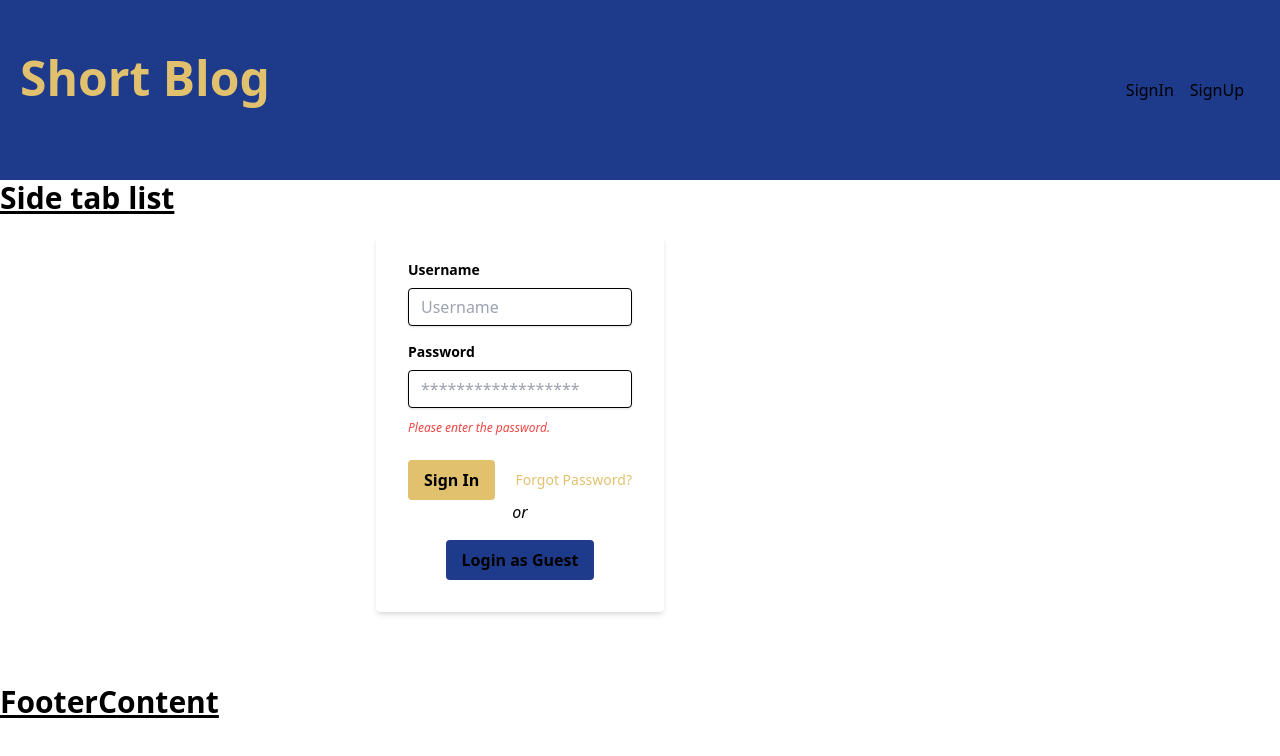
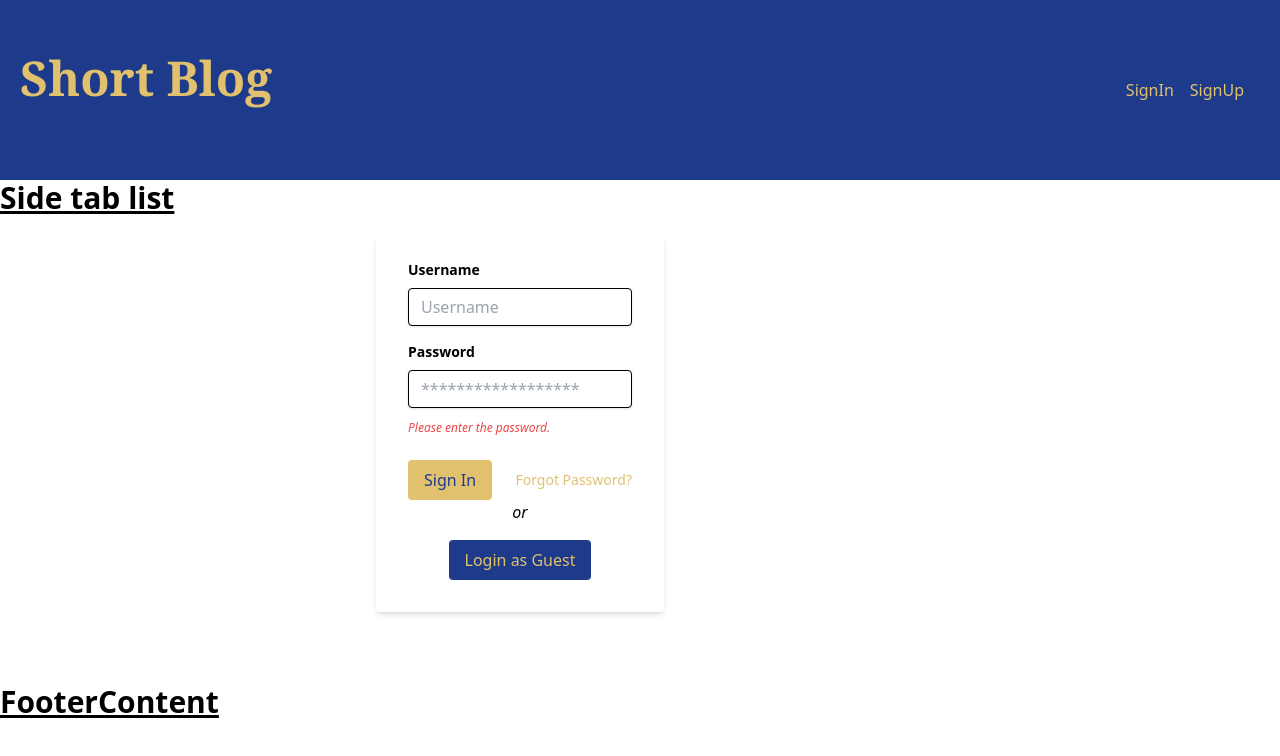
Before and after one commit to srivishnuc/dev-blog, a React (Create React App) app: page /signin in a window 1280 px wide. Shown: the top 756 px of the page. Built offline with nearby package versions, Linux system fonts and the light colour scheme.

Commit message:
primary and secondary color fixed sigin and singout page

```diff
--- a/src/Components/Header/SignIn.js
+++ b/src/Components/Header/SignIn.js
@@ -18,7 +18,7 @@ function SignIn() {
                     <p className="text-error text-xs italic">Please enter the password.</p>
                 </div>
                 <div className="flex items-center justify-between">
-                    <button className="bg-primary hover:bg-blue-700 text-white font-bold py-2 px-4 rounded focus:outline-none focus:shadow-outline" type="button">
+                    <button className="bg-primary text-secondary hover:bg-blue-700 text-white py-2 px-4 rounded focus:outline-none focus:shadow-outline" type="button">
                         Sign In
                     </button>
                     <a className="inline-block align-baseline text-sm text-primary" href="#">
@@ -27,7 +27,7 @@ function SignIn() {
                 </div>
                 <div className="flex flex-col items-center justify-between gap-4">
                     <i>or</i>
-                    <button className="bg-secondary hover:bg-blue-700 text-white font-bold py-2 px-4 rounded focus:outline-none focus:shadow-outline" type="button">
+                    <button className="bg-secondary text-primary hover:bg-blue-700 text-white py-2 px-4 rounded focus:outline-none focus:shadow-outline" type="button">
                         Login as Guest
                     </button>
                 </div>
--- a/src/Components/Header/SignInOut.js
+++ b/src/Components/Header/SignInOut.js
@@ -5,8 +5,8 @@ function SignInOut() {
     return (
         <div className='flex items-center justify-end m-5 p-4 col-span-1'>
             <nav>
-                <Link className="mr-2" to='/signin'>SignIn</Link>
-                <Link className="ml-2" to='/signup'>SignUp</Link>
+                <Link className="mr-2 text-primary" to='/signin'>SignIn</Link>
+                <Link className="ml-2 text-primary" to='/signup'>SignUp</Link>
             </nav>
         </div>
     )
--- a/src/Components/Header/SignUp.js
+++ b/src/Components/Header/SignUp.js
@@ -47,7 +47,7 @@ function SignUp() {
 
                     </div>
                     <div className="flex items-center justify-end">
-                        <button className="bg-primary hover:bg-blue-700 text-white font-bold py-2 px-4 rounded focus:outline-none focus:shadow-outline" type="button">
+                        <button className="bg-primary text-secondary hover:bg-blue-700 text-white py-2 px-4 rounded focus:outline-none focus:shadow-outline" type="button">
                             Sign Up
                         </button>
                     </div>
--- a/src/Container/Header.js
+++ b/src/Container/Header.js
@@ -6,7 +6,7 @@ import SignInOut from '../Components/Header/SignInOut'
 function Header() {
     return (
         <div className='grid grid-cols-5 h-1/6 bg-secondary'>
-            <h1 className='text-5xl font-bold mt-0 mb-6 col-span-4 ml-5 flex items-center text-primary'>Short Blog</h1>
+            <h1 className='text-5xl font-bold font-serif mt-0 mb-6 col-span-4 ml-5 flex items-center text-primary' >Short Blog</h1>
             <SignInOut />
         </div>
     )
```
Also changed, not shown: src/App.css (indentation only).
